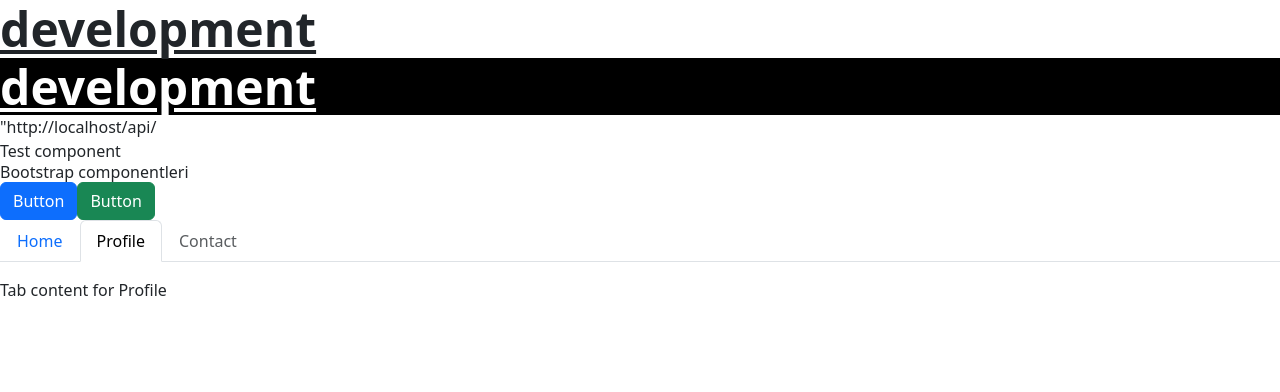
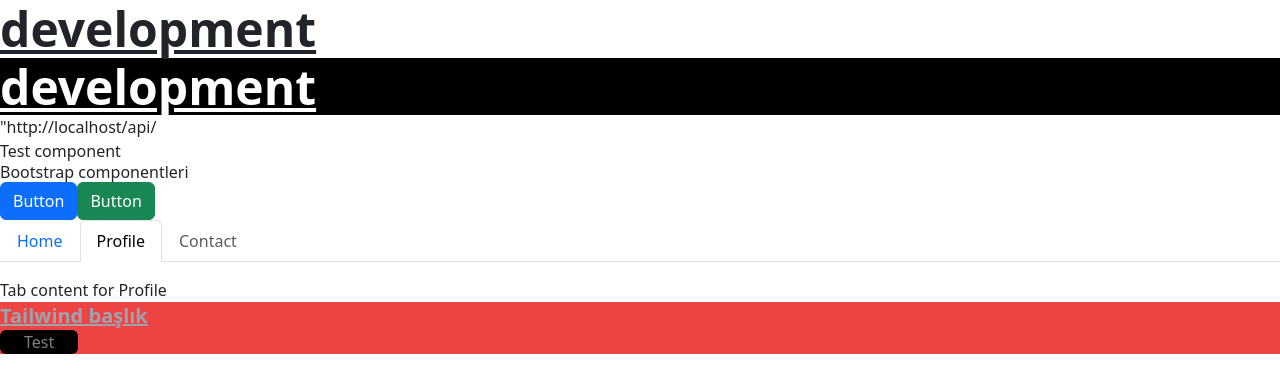
Before and after one commit to ResulAktoz/ReactGuide, a React (Create React App) app: page / in a window 1280 px wide. Shown: the top 392 px of the page. Built offline with nearby package versions, Linux system fonts and the light colour scheme.

Commit message:
tailwind ile  buton eklendi

```diff
--- a/package.json
+++ b/package.json
@@ -44,6 +44,6 @@
   "devDependencies": {
     "autoprefixer": "^10.4.20",
     "postcss": "^8.4.41",
-    "tailwindcss": "^3.4.9"
+    "tailwindcss": "^3.4.10"
   }
 }
--- a/src/App.js
+++ b/src/App.js
@@ -1,39 +1,37 @@
 import { useEffect } from "react";
-import logo from "./logo.svg"
-import Test from "./Test"
-import styles from "./App.module.css"
-import{Title} from "./components"
-import Bootstrap from "./Bootstrap"
-import Tailwind from "./Tailwind"
-import './tailwind.css'
+import logo from "./logo.svg";
+import Test from "./Test";
+import styles from "./App.module.css";
+import { Title } from "./components";
+import Bootstrap from "./Bootstrap";
+import Tailwind from "./tailwind";
+import "./tailwind.css";
 
 function App() {
-
-/*useEffect (() => {
+  /*useEffect (() => {
   console.log(styles)
 })*/
 
-useEffect(() => {
-  if(process.env.NODE_ENV == 'production'){
+  useEffect(() => {
+    if (process.env.NODE_ENV === "production") {
     }
-}, [])
+  }, []);
 
   return (
     <div className={styles.App}>
       <Title>{process.env.NODE_ENV}</Title>
-      <Title theme = 'dark'>{process.env.NODE_ENV}</Title>
-      <p>
-        {process.env.REACT_APP_API_URL}
-      </p>
+      <Title theme="dark">{process.env.NODE_ENV}</Title>
+      <p>{process.env.REACT_APP_API_URL}</p>
       <Test />
-      {process.env.NODE_ENV === 'production' && (
+      {process.env.NODE_ENV === "production" && (
         <>
-        <img src="/logo192.png" alt="" />
-        <img src={logo} alt="" />
+          <img src="/logo192.png" alt="" />
+          <img src={logo} alt="" />
         </>
       )}
       <Bootstrap />
-      </div>
+      <Tailwind />
+    </div>
   );
 }
 
--- a/src/tailwind.js
+++ b/src/tailwind.js
@@ -1,9 +1,14 @@
-function tailwind () {
-    return (
-        <div className='bg-red-500'>
-            <h3 className='text-xl font-semibold underline'>Tailwind başlık</h3>
-        </div>
-    )
+function Tailwind() {
+  return (
+    <div className="bg-red-500">
+      <h3 className="text-xl font-semibold text-gray-400 underline">
+        Tailwind başlık
+      </h3>
+      <button className="flex items-center bg-black text-white/50 px-4 rounded hover:!bg-red-600">
+        Test
+      </button>
+    </div>
+  );
 }
 
-export default tailwind
+export default Tailwind;
--- a/tailwind.config.js
+++ b/tailwind.config.js
@@ -1,10 +1,8 @@
 /** @type {import('tailwindcss').Config} */
 module.exports = {
-  content: [
-    "./src/**/*.{js,jsx,ts,tsx}",
-  ],
+  content: ["./src/**/*.{html,js}"],
   theme: {
     extend: {},
   },
   plugins: [],
-}
+};
```
Also changed, not shown: 1 other file (tests, documents, lock files or other folders).
